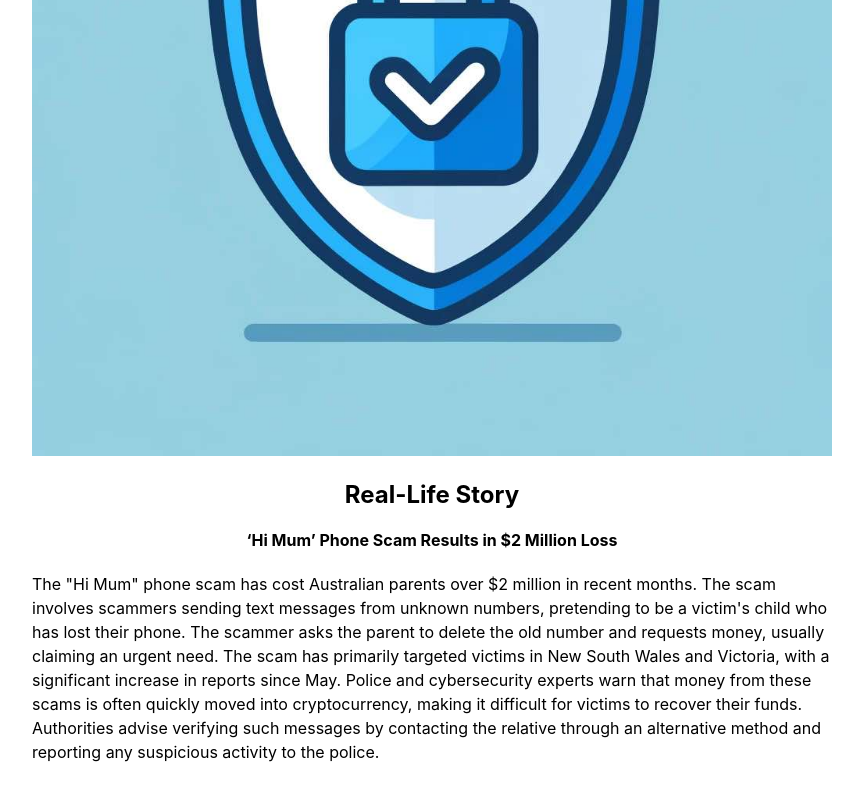
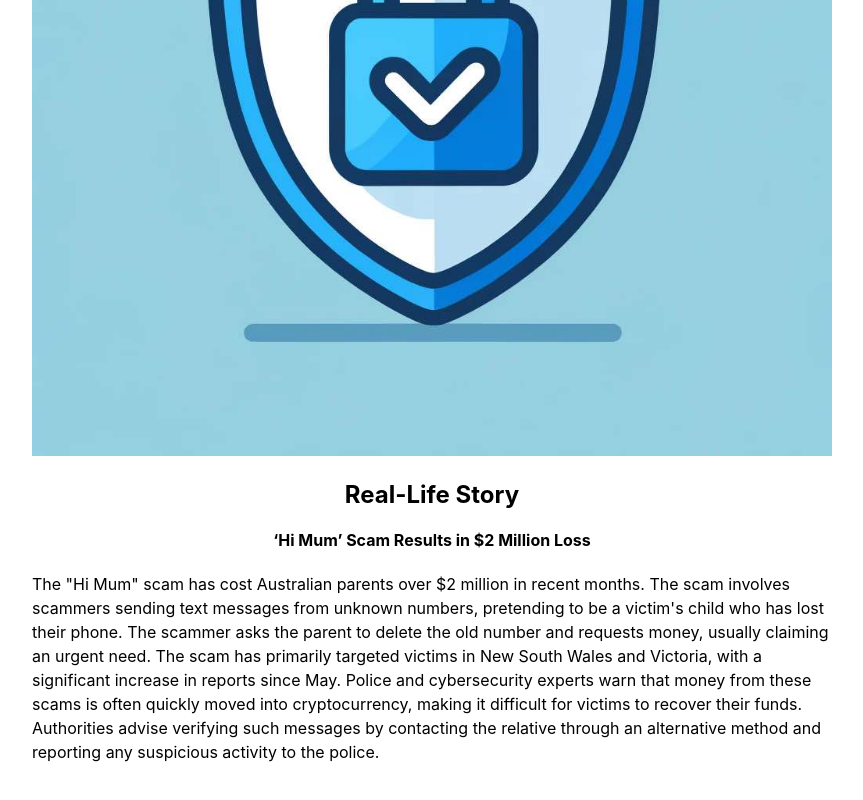
Before and after one commit to YQiZhu/ScamGuard, a React (Create React App) app in the folder scamguard_react/: page /text-scams in a window 1280 px wide. Shown: the part 1847-2647 px from the top of the page, without its empty margins (208-1071 px from the left). Built offline with nearby package versions, Linux system fonts and the light colour scheme.

Commit message:
Update TextScams Text Typo

```diff
--- a/scamguard_react/src/IdentifyScams/TextScams.js
+++ b/scamguard_react/src/IdentifyScams/TextScams.js
@@ -66,9 +66,9 @@ function TextScams() {
                     {/* Real-Life Story Section */}
                     <section className="real-life-story">
                         <h3>Real-Life Story</h3>
-                        <h4>‘Hi Mum’ Phone Scam Results in $2 Million Loss</h4> {/* Story Title */}
+                        <h4>‘Hi Mum’ Scam Results in $2 Million Loss</h4> {/* Story Title */}
                         <p>
-                            The "Hi Mum" phone scam has cost Australian parents over $2 million in recent months. The scam involves scammers sending text messages from unknown numbers, pretending to be a victim's child who has lost their phone. The scammer asks the parent to delete the old number and requests money, usually claiming an urgent need. The scam has primarily targeted victims in New South Wales and Victoria, with a significant increase in reports since May. Police and cybersecurity experts warn that money from these scams is often quickly moved into cryptocurrency, making it difficult for victims to recover their funds. Authorities advise verifying such messages by contacting the relative through an alternative method and reporting any suspicious activity to the police.
+                            The "Hi Mum" scam has cost Australian parents over $2 million in recent months. The scam involves scammers sending text messages from unknown numbers, pretending to be a victim's child who has lost their phone. The scammer asks the parent to delete the old number and requests money, usually claiming an urgent need. The scam has primarily targeted victims in New South Wales and Victoria, with a significant increase in reports since May. Police and cybersecurity experts warn that money from these scams is often quickly moved into cryptocurrency, making it difficult for victims to recover their funds. Authorities advise verifying such messages by contacting the relative through an alternative method and reporting any suspicious activity to the police.
                         </p>
                     </section>
 
```
